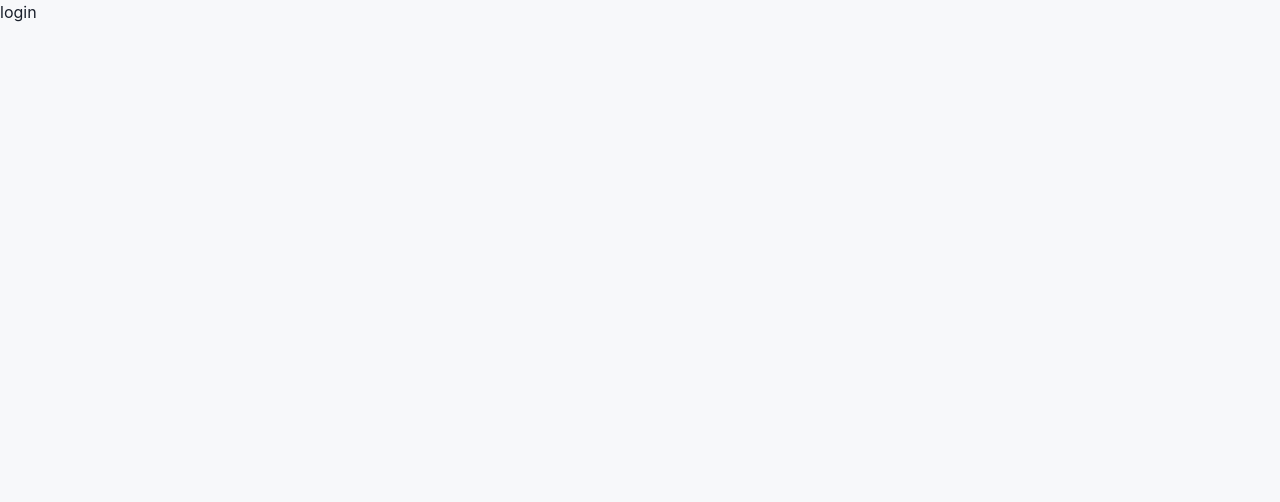
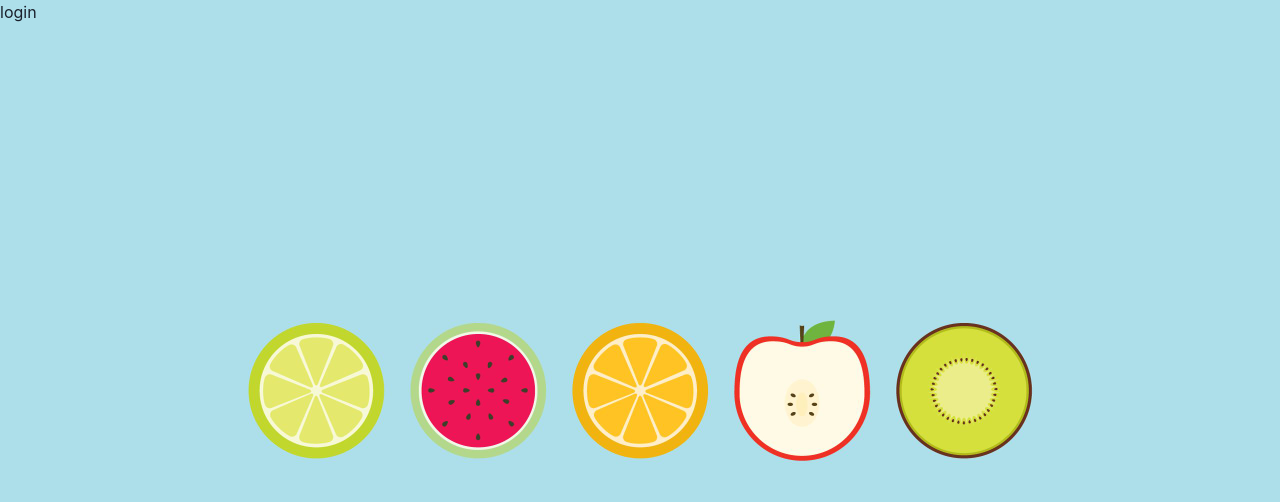
Before and after one commit to djwlx/wImg, a React (Vite) app: page /login in a window 1280 px wide. Shown: the top 502 px of the page. Built offline with nearby package versions, Linux system fonts and the light colour scheme.

Commit message:
feat: 添加sass

```diff
--- a/package.json
+++ b/package.json
@@ -27,6 +27,7 @@
     "@types/react": "^18.0.28",
     "@types/react-dom": "^18.0.11",
     "@vitejs/plugin-react": "^3.1.0",
+    "sass": "^1.62.1",
     "typescript": "^4.9.5",
     "vite": "^4.2.0"
   }
--- a/src/layout/Head.tsx
+++ b/src/layout/Head.tsx
@@ -6,10 +6,7 @@ import {
   MenuButton,
   MenuItem,
   MenuList,
-  Text,
   useColorMode,
-  Spacer,
-  Box,
   Icon,
   Heading,
 } from "@chakra-ui/react";
@@ -20,12 +17,17 @@ import {
   SunIcon,
 } from "@chakra-ui/icons";
 import React, { FC } from "react";
-import { Outlet } from "react-router-dom";
+import { Outlet, useNavigate } from "react-router-dom";
 import useUserInfo from "@/hooks/useUserInfo";
 
 const Head: FC = () => {
   const { colorMode, toggleColorMode } = useColorMode();
   const user = useUserInfo();
+  const navigate = useNavigate();
+
+  const logOut = () => {
+    navigate("/login");
+  };
 
   return (
     <>
@@ -56,7 +58,9 @@ const Head: FC = () => {
               </MenuButton>
               <MenuList>
                 <MenuItem icon={<SettingsIcon />}>设置</MenuItem>
-                <MenuItem icon={<ExternalLinkIcon />}>退出</MenuItem>
+                <MenuItem icon={<ExternalLinkIcon />} onClick={logOut}>
+                  退出
+                </MenuItem>
               </MenuList>
             </Menu>
           </Flex>
--- /dev/null
+++ b/src/pages/login/index.module.scss
@@ -0,0 +1,6 @@
+.login {
+  width: 100vw;
+  height: 100vh;
+  background-image: url("../../../public/login_background.jpg");
+  background-size: cover;
+}
--- a/src/pages/login/index.tsx
+++ b/src/pages/login/index.tsx
@@ -1,5 +1,6 @@
 import React, { FC } from "react";
+import styles from "./index.module.scss";
 const Login: FC = () => {
-  return <div>login</div>;
+  return <div className={styles.login}>login</div>;
 };
 export default Login;
```
Also changed, not shown: src/hooks/useLocalStorage.ts (added, +26 -0 lines), public/login_background.jpg (added), 1 other file (tests, documents, lock files or other folders).
